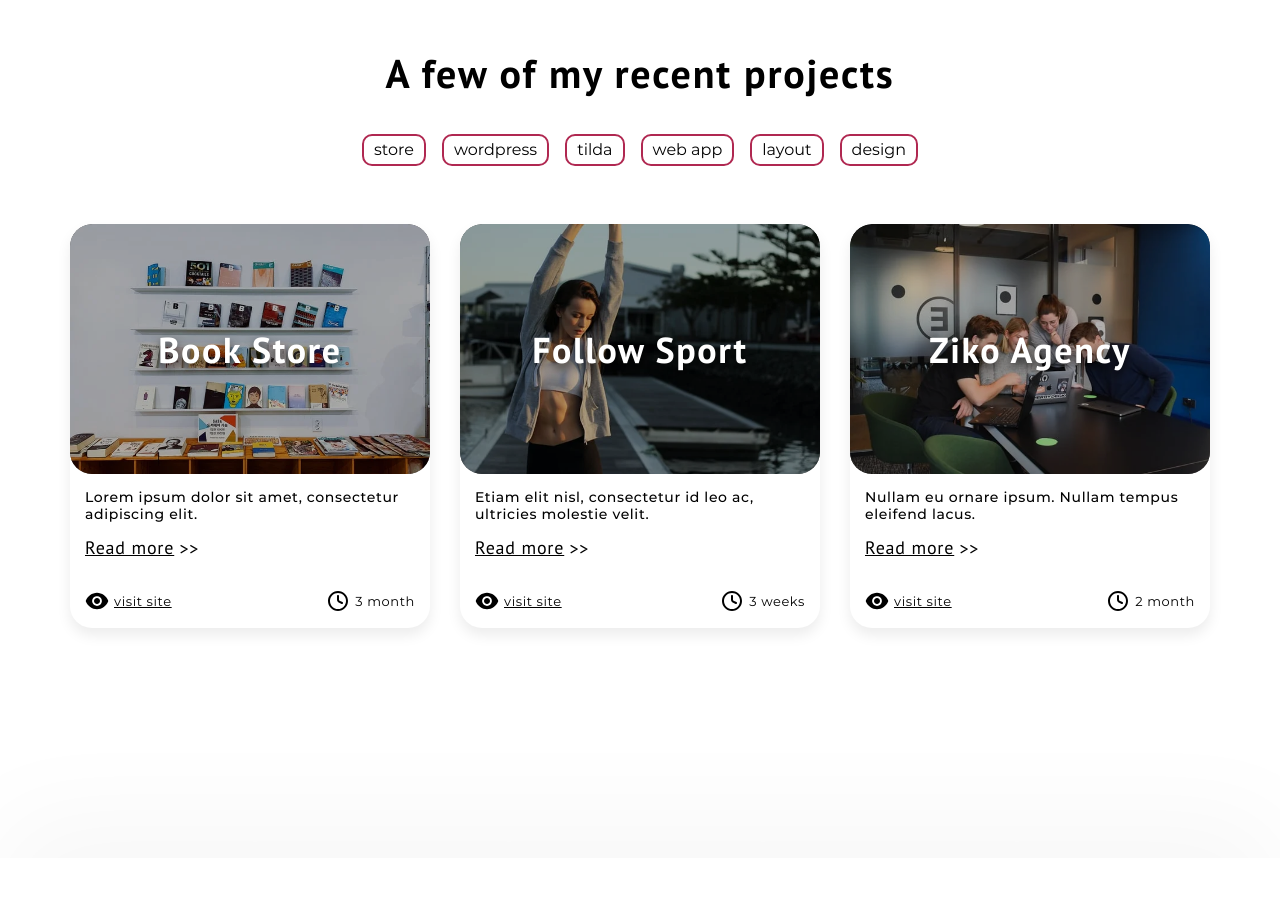
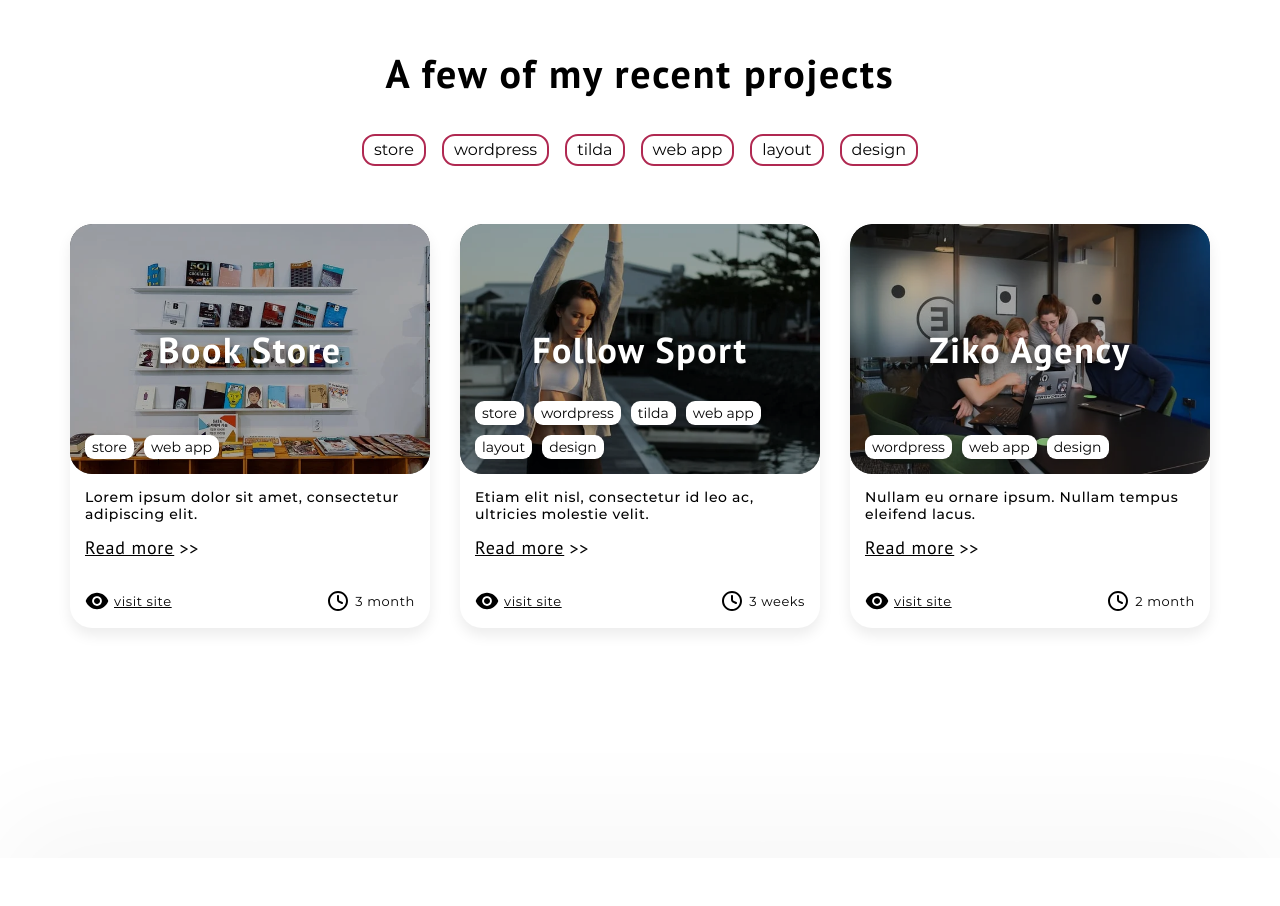
Before and after one commit to vstruk01/portfolio, a Vue app: page / in a window 1280 px wide. Shown: the part 900-1806 px from the top of the page. Built offline with nearby package versions, Linux system fonts and the light colour scheme.

Commit message:
added tags to case card

```diff
--- a/src/components/home/CaseItem.vue
+++ b/src/components/home/CaseItem.vue
@@ -3,6 +3,15 @@
     <div class="case__img">
       <img :src="imageSrc(caseObj.preview)" alt="case Image" class="image" />
       <h3 class="case__title">{{ caseObj.name }}</h3>
+      <ul class="case-tags">
+        <li
+          class="case__tag"
+          v-for="tegObj in cardTags(caseObj.tags)"
+          :key="tegObj.id"
+        >
+          {{ tegObj.name }}
+        </li>
+      </ul>
     </div>
     <div class="content">
       <p class="case__excerpt">{{ caseObj.excerpt }}</p>
@@ -25,6 +34,7 @@
 import IconBase from "@/components/icons/IconBase";
 import Show from "@/components/icons/Show";
 import Clock from "@/components/icons/Clock";
+import { mapGetters } from "vuex";
 export default {
   name: "CaseIteam",
   components: {
@@ -34,6 +44,9 @@ export default {
   },
   props: {
     caseObj: Object,
+  },
+  computed: {
+    ...mapGetters("tagsStore", ["cardTags"]),
   },
   methods: {
     imageSrc(preview) {
@@ -51,6 +64,7 @@ export default {
   border-radius: 22px;
   overflow: hidden;
   transition: 0.25s ease-in-out;
+  user-select: none;
   &:hover {
     transform: translateY(4px);
     box-shadow: none;
@@ -84,6 +98,25 @@ export default {
     color: #ffffff;
     text-shadow: 0px 5px 10px rgba(0, 0, 0, 0.7);
     z-index: 1;
+  }
+  .case-tags {
+    position: absolute;
+    left: 0;
+    bottom: 0;
+    width: 100%;
+    z-index: 2;
+    display: flex;
+    flex-wrap: wrap;
+    padding: 10px;
+  }
+  &__tag {
+    padding: 4px 7px;
+    background: #fff;
+    margin: 5px;
+    border-radius: 9px;
+    font-family: "Montserrat", sans-serif;
+    font-size: 14px;
+    box-shadow: 0 4px 6px rgba($color: #000000, $alpha: 0.2);
   }
   .content {
     padding: 15px;
@@ -153,4 +186,13 @@ export default {
     text-decoration: underline;
   }
 }
+
+@media (max-width: 400px) {
+  .case {
+    &__tag {
+      font-size: 12px;
+      border-radius: 7px;
+    }
+  }
+}
 </style>
--- a/src/components/home/CasesTag.vue
+++ b/src/components/home/CasesTag.vue
@@ -34,9 +34,10 @@ export default {
   font-family: "Montserrat", sans-serif;
   font-size: 16px;
   color: #000;
-  border-radius: 10px;
+  border-radius: 13px;
   transition: 0.2s ease-in-out;
   cursor: pointer;
+  user-select: none;
   &:hover {
     background: #b02851;
     color: #fff;
--- a/src/store/mock/cases.json
+++ b/src/store/mock/cases.json
@@ -15,7 +15,7 @@
     "siteUrl": "https://google.com",
     "time": "3 weeks",
     "preview": "follow-sport.webp",
-    "tags": [0, 1, 5]
+    "tags": [0, 1, 5, 2, 3, 4]
   },
   {
     "id": 2,
--- a/src/store/modules/cases-tags.js
+++ b/src/store/modules/cases-tags.js
@@ -7,6 +7,15 @@ let tagsStore = {
   },
   getters: {
     casesTags: ({ casesTags }) => casesTags,
+    cardTags:
+      ({ casesTags }) =>
+      (ids) => {
+        let results = new Array();
+        casesTags.forEach((casesTag) => {
+          if (ids.includes(casesTag.id)) results.push(casesTag);
+        });
+        return results;
+      },
   },
   mutations: {},
   actions: {},
```
